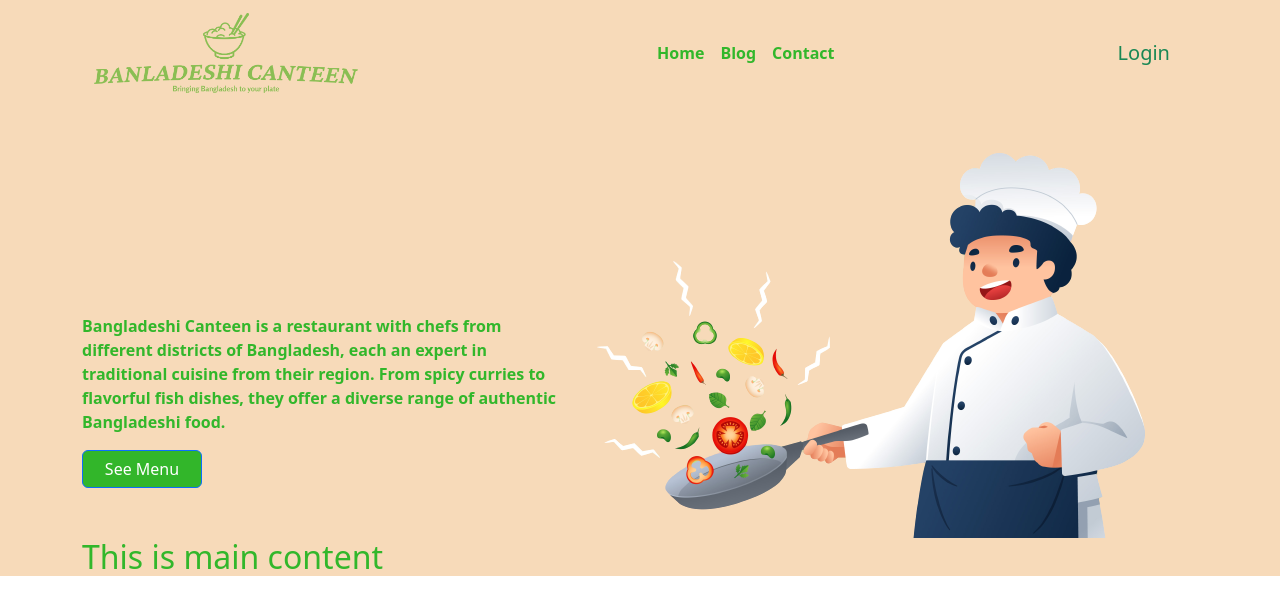
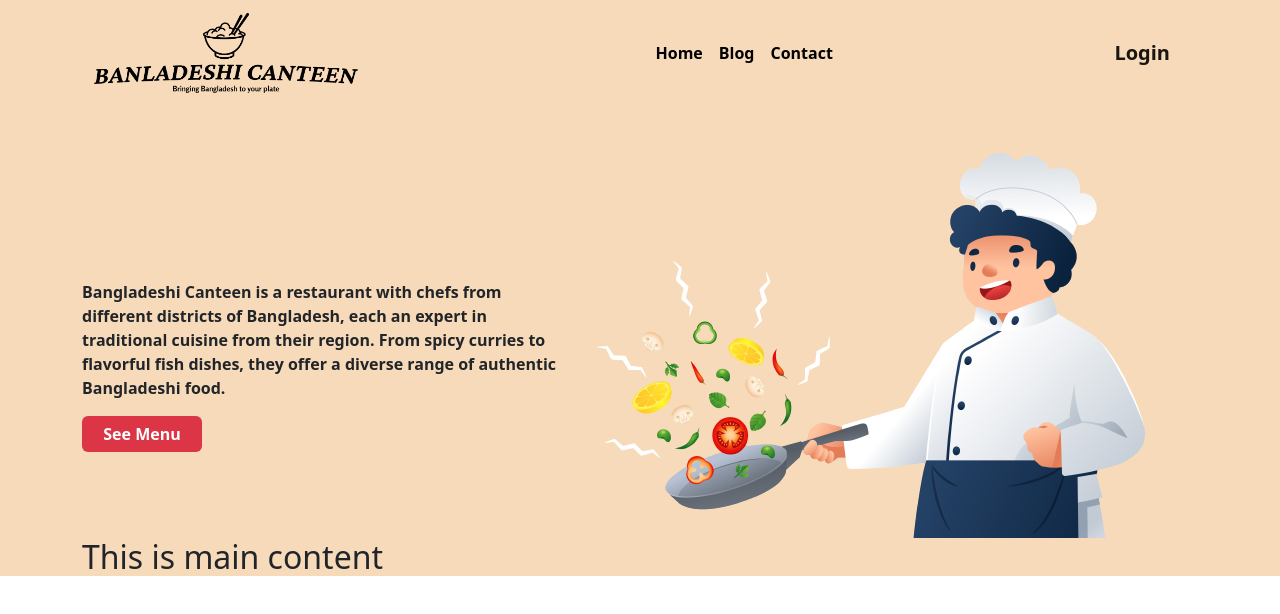
Before and after one commit to saleheen22/Bangladeshi-Canteen-Client, a React (Vite) app: page / in a window 1280 px wide. Shown: the top 614 px of the page. Built offline with nearby package versions, Linux system fonts and the light colour scheme.

Commit message:
text color updated from green to black

```diff
--- a/src/App.css
+++ b/src/App.css
@@ -1,4 +1,3 @@
 #root {
   background-color: rgb(247, 218, 185);
-  color: rgba(23, 178, 23, 0.88);
 }
--- a/src/components/Banner/Banner.css
+++ b/src/components/Banner/Banner.css
@@ -1,11 +1,11 @@
 .button{
     width: 25%;
-    background-color: rgba(23, 178, 23, 0.88);
+
 
 }
 .button:hover{
     background-color: rgb(7, 90, 7);
 }
 .banner-p{
-    margin-top: 10%;
+    margin-top: 7%;
 }
--- a/src/components/Banner/Banner.jsx
+++ b/src/components/Banner/Banner.jsx
@@ -9,7 +9,7 @@ const Banner = () => {
                 <p className='fw-semibold d-flex flex-column justify-content-center align-items-center fs-7 text-start text-wrap mt-4 pt-5'>Bangladeshi Canteen is a restaurant with chefs from different districts of Bangladesh, each an expert in traditional cuisine from their region. From spicy curries to flavorful fish dishes, they offer a diverse range of authentic Bangladeshi food.
 
                 </p>
-                <Button className='button' >See Menu</Button>
+                <Button className='bg-danger w-25 text-white fw-semibold border-0' >See Menu</Button>
 
 
 
--- a/src/components/Header/Header.css
+++ b/src/components/Header/Header.css
@@ -2,9 +2,7 @@
    height: 620px;
 
 }
-.banner{
-    color: rgba(23, 178, 23, 0.88)!important;
-}
+
 .logo img{
 
     height: 80px;
--- a/src/components/Header/Header.jsx
+++ b/src/components/Header/Header.jsx
@@ -1,12 +1,12 @@
 import React from 'react';
 import './Header.css';
-import img from '../../assets/banner.jpg';
 import { Carousel, Container, Nav, Navbar } from 'react-bootstrap';
 import chef1 from '../../assets/chef1.jpg';
 import chef2 from '../../assets/chef2.jpg';
 import logo from '../../assets/logo.png';
 import Badge from 'react-bootstrap/Badge'
 import { Navigate } from 'react-router-dom';
+import logo1 from '../../assets/logo-black.png';
 const Header = () => {
 
     return (
@@ -14,14 +14,14 @@ const Header = () => {
             <Navbar >
                 <Container className='d-flex justify-content-between' >
                     <Navbar.Brand className='logo' href="/">
-                    <img src={logo} alt="" />
+                    <img src={logo1} alt="" />
                     </Navbar.Brand>
                     <Nav >
-                        <Nav.Link className='banner fw-semibold' >Home</Nav.Link>
-                        <Nav.Link  className='banner fw-semibold' >Blog</Nav.Link>
-                        <Nav.Link  className='banner fw-semibold' >Contact</Nav.Link>
+                        <Nav.Link className='fw-bold text-black' >Home</Nav.Link>
+                        <Nav.Link  className='fw-bold text-black' >Blog</Nav.Link>
+                        <Nav.Link  className='fw-bold text-black' >Contact</Nav.Link>
                     </Nav>
-                    <Navbar.Brand  className='text-success fa-bold'>Login</Navbar.Brand>
+                    <Navbar.Brand  className='fw-bold'>Login</Navbar.Brand>
 
                 </Container>
             </Navbar>
```
Also changed, not shown: src/assets/logo-black.png (added).
